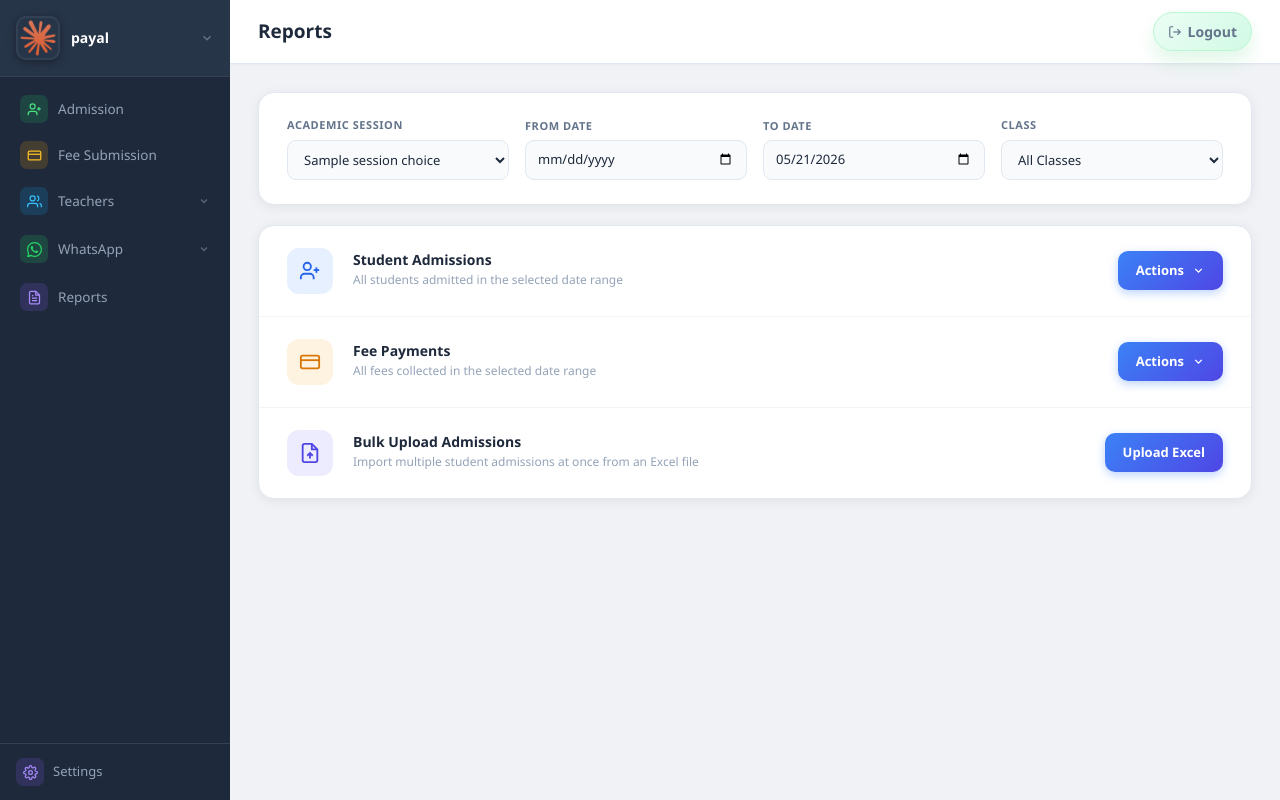
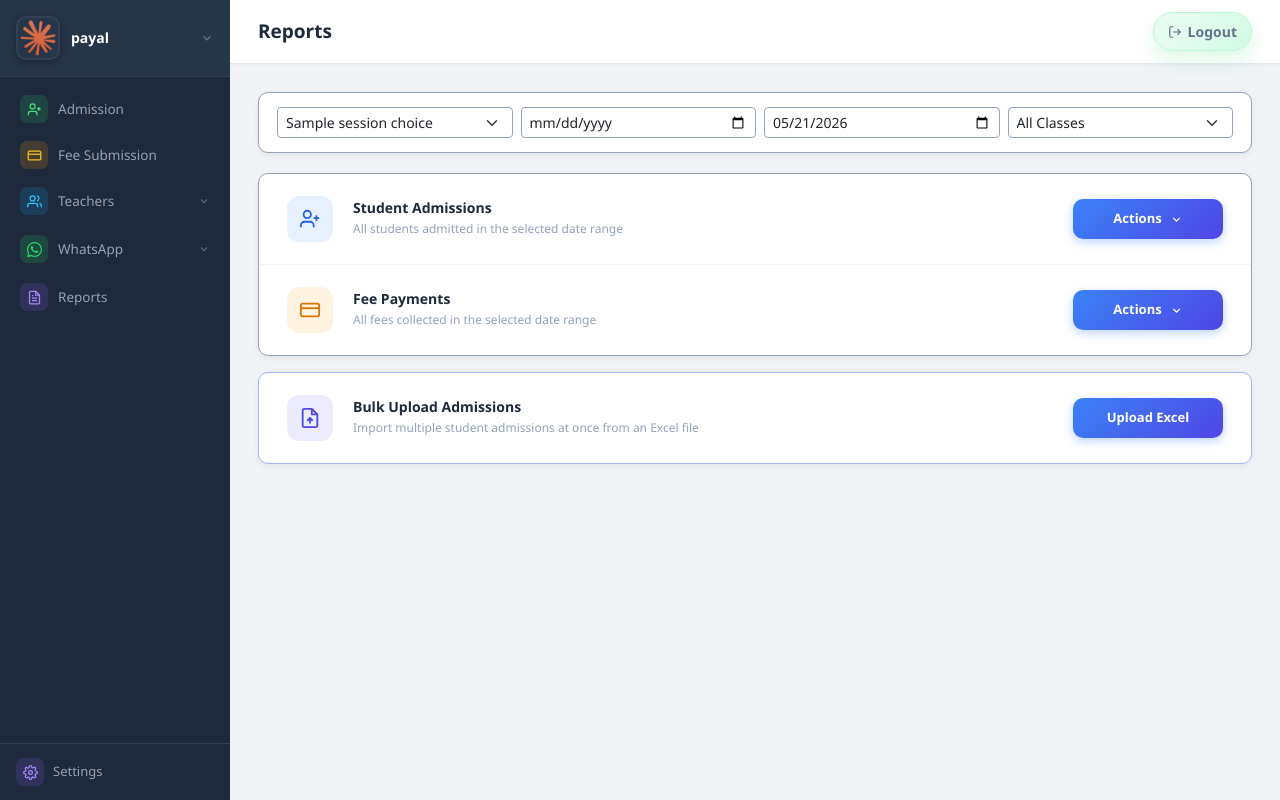
Before and after one commit to satyam0007-git/school_erp, a Django app: template templates/school/reports/report.html in a window 1280 px wide. Run offline with Django 5.2, Linux system fonts and the light colour scheme; data comes from the database, SQL or seed files in the repository; tables that the repository leaves empty hold one stand-in row (values such as "Sample post"); the template is opened without the code that fills it: values that come from a table or form of the project are taken from there, most other values are stand-ins (such as "Sample title", 1, 10 or a date in 2020).

Commit message:
enhace pagination and ui of reports tab

```diff
--- a/templates/school/admission/bulk_upload.html
+++ b/templates/school/admission/bulk_upload.html
@@ -10,11 +10,11 @@
   /* ── Cards ───────────────────────────────────────────────── */
   .bu-card {
     background: #fff; border-radius: 20px;
-    border: 1px solid #e2e8f0; box-shadow: 0 4px 24px rgba(0,0,0,.07);
+    border: 1.5px solid #e2e8f0; box-shadow: 0 4px 24px rgba(0,0,0,.09);
     overflow: hidden;
   }
   .bu-card-head {
-    padding: 22px 28px 20px; border-bottom: 1px solid #f1f5f9;
+    padding: 22px 28px 20px; border-bottom: 1.5px solid #ede9fe;
     display: flex; align-items: center; gap: 12px;
     background: linear-gradient(135deg, #fafbff 0%, #f5f3ff 100%);
   }
--- a/templates/school/reports/report.html
+++ b/templates/school/reports/report.html
@@ -6,60 +6,22 @@
 <style>
   .rpt-filter-card {
     background: #fff;
-    border-radius: 16px;
-    box-shadow: 0 2px 12px rgba(0,0,0,.07);
-    border: 1px solid #e2e8f0;
-    padding: 24px 28px;
+    border-radius: 10px;
+    padding: 14px 18px;
+    border: 1.5px solid #94a3b8;
+    box-shadow: 0 2px 6px rgba(0,0,0,.06);
     margin-bottom: 20px;
-  }
-  .rpt-filter-row {
-    display: flex;
-    gap: 16px;
-    flex-wrap: wrap;
-    align-items: flex-end;
-  }
-  .rpt-fg {
-    display: flex;
-    flex-direction: column;
-    gap: 6px;
-    flex: 1;
-    min-width: 150px;
-  }
-  .rpt-fg label {
-    font-size: 11px;
-    font-weight: 700;
-    color: #64748b;
-    text-transform: uppercase;
-    letter-spacing: .05em;
-  }
-  .rpt-fg input[type=date],
-  .rpt-fg select {
-    border: 1.5px solid #e2e8f0;
-    border-radius: 9px;
-    padding: 9px 12px;
-    font-size: 13px;
-    color: #1e293b;
-    background: #f8fafc;
-    outline: none;
-    width: 100%;
-    transition: border-color .15s, box-shadow .15s;
-  }
-  .rpt-fg input[type=date]:focus,
-  .rpt-fg select:focus {
-    border-color: #6366f1;
-    box-shadow: 0 0 0 3px rgba(99,102,241,.12);
-    background: #fff;
   }
 
   /* List card */
   .rpt-list-card {
     background: #fff;
-    border-radius: 16px;
-    box-shadow: 0 2px 12px rgba(0,0,0,.07);
-    border: 1px solid #e2e8f0;
+    border-radius: 10px;
+    box-shadow: 0 2px 6px rgba(0,0,0,.06);
+    border: 1.5px solid #94a3b8;
   }
-  .rpt-row:first-child { border-radius: 16px 16px 0 0; }
-  .rpt-row:last-child  { border-radius: 0 0 16px 16px; }
+  .rpt-row:first-child { border-radius: 9px 9px 0 0; }
+  .rpt-row:last-child  { border-radius: 0 0 9px 9px; }
   .rpt-row {
     display: flex;
     align-items: center;
@@ -88,8 +50,10 @@
   .btn-actions-trigger {
     display: inline-flex;
     align-items: center;
+    justify-content: center;
     gap: 8px;
     padding: 10px 18px;
+    min-width: 150px;
     border-radius: 10px;
     border: none;
     font-size: 13px;
@@ -197,32 +161,20 @@
 
 <!-- Single shared filter -->
 <div class="rpt-filter-card">
-  <div class="rpt-filter-row">
-    <div class="rpt-fg">
-      <label>Academic Session</label>
-      <select id="shared-session">
+  <div class="d-flex flex-wrap gap-2 align-items-center">
+    <select class="form-select form-select-sm" style="min-width:130px;flex:1 1 130px;border:1.5px solid #94a3b8;" id="shared-session">
       {% for val, label in session_choices %}
       <option value="{{ val }}" {% if val == default_session %}selected{% endif %}>{{ label }}</option>
       {% endfor %}
     </select>
-    </div>
-    <div class="rpt-fg">
-      <label>From Date</label>
-      <input type="date" id="shared-from">
-    </div>
-    <div class="rpt-fg">
-      <label>To Date</label>
-      <input type="date" id="shared-to">
-    </div>
-    <div class="rpt-fg">
-      <label>Class</label>
-      <select id="shared-class">
+    <input type="date" class="form-control form-control-sm" style="min-width:130px;flex:1 1 130px;border:1.5px solid #94a3b8;" id="shared-from" placeholder="From Date">
+    <input type="date" class="form-control form-control-sm" style="min-width:130px;flex:1 1 130px;border:1.5px solid #94a3b8;" id="shared-to">
+    <select class="form-select form-select-sm" style="min-width:120px;flex:1 1 120px;border:1.5px solid #94a3b8;" id="shared-class">
       <option value="">All Classes</option>
       {% for cls in classes %}
       <option value="{{ cls.pk }}">{{ cls.name }}</option>
       {% endfor %}
     </select>
-    </div>
   </div>
 </div>
 
@@ -329,7 +281,11 @@
     </div>
   </div>
 
-  <!-- Bulk Upload Admissions row -->
+
+</div>
+
+<!-- Bulk Upload — separate card -->
+<div class="rpt-list-card mt-3" style="border-color:#a5b4fc;">
   <div class="rpt-row">
     <span class="rpt-row-icon icon-indigo">
       <svg width="22" height="22" fill="none" stroke="currentColor" stroke-width="2" viewBox="0 0 24 24">
@@ -349,7 +305,6 @@
       </a>
     </div>
   </div>
-
 </div>
 {% endblock %}
 
```
Also changed, not shown: templates/school/admission/student_list.html (+22 -13 lines), templates/school/fees/payment_dashboard.html (+22 -13 lines), templates/school/salary/salary_dashboard.html (+20 -9 lines), templates/school/teachers/teacher_list.html (+20 -9 lines). Lines whose indentation alone changed are shown as unchanged.
